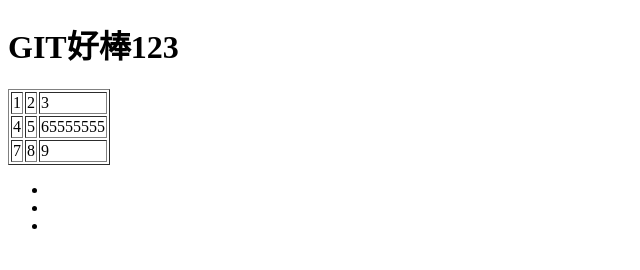
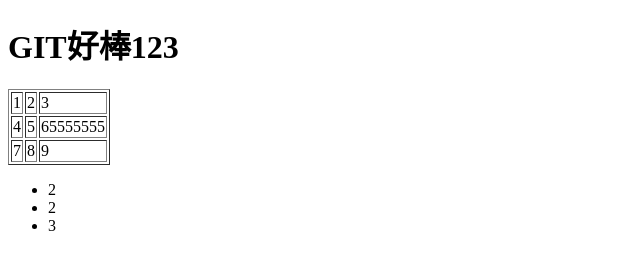
Before and after one commit to yukuolin/first-git, a plain HTML site: page index.html in a window 1280 px wide. Shown: the full height of the page, 0-640 px from the left. Drawn offline with Linux system fonts and the light colour scheme.

Commit message:
Update index.html

```diff
--- a/index.html
+++ b/index.html
@@ -26,9 +26,9 @@
         </tr>
     </table>
     <ul>
-        <li></li>
-        <li></li>
-        <li></li>
+        <li>2</li>
+        <li>2</li>
+        <li>3</li>
     </ul>
     <table>
         <tr>
```
